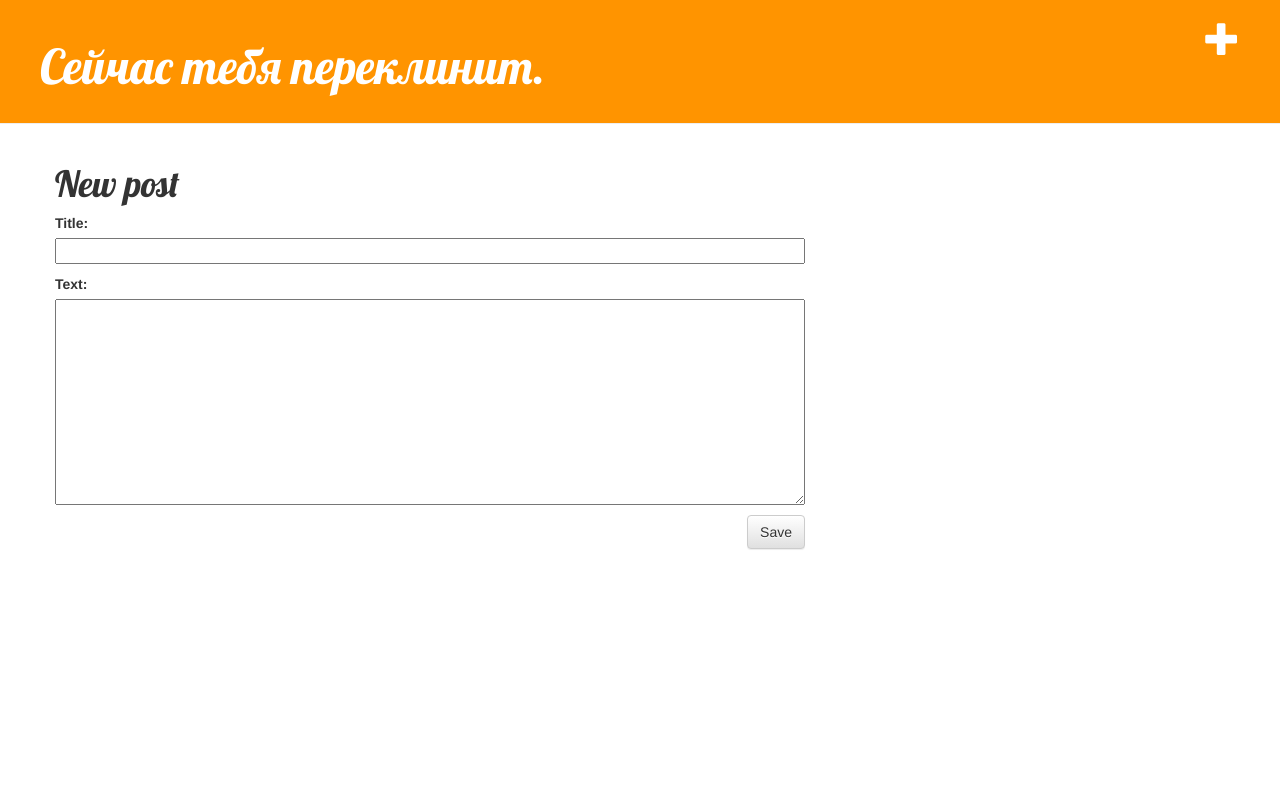
After one commit to argentai/django-girl, a Django app: page /post/new/ in a window 1280 px wide. The commit adds this page. Run offline with Django 3.2, Linux system fonts and the light colour scheme; the visitor is signed in with stand-in values (Sample User, id 1); some libraries are stand-ins or nearby versions.

```diff
--- /dev/null
+++ b/blog/forms.py
@@ -0,0 +1,9 @@
+from django import forms
+
+from .models import Post
+
+class PostForm(forms.ModelForm):
+
+    class Meta:
+        model = Post
+        fields = ('title', 'text',)
--- /dev/null
+++ b/blog/static/css/blog.css
@@ -0,0 +1,46 @@
+.page-header {
+    background-color: #ff9400;
+    margin-top: 0;
+    padding: 20px 20px 20px 40px;
+}
+
+.page-header h1, .page-header h1 a, .page-header h1 a:visited, .page-header h1 a:active {
+    color: #ffffff;
+    font-size: 36pt;
+    text-decoration: none;
+}
+
+.content {
+    margin-left: 40px;
+}
+
+h1, h2, h3, h4 {
+    font-family: 'Lobster', cursive;
+}
+
+.date {
+    color: #828282;
+}
+
+.save {
+    float: right;
+}
+
+.post-form textarea, .post-form input {
+    width: 100%;
+}
+
+.top-menu, .top-menu:hover, .top-menu:visited {
+    color: #ffffff;
+    float: right;
+    font-size: 26pt;
+    margin-right: 20px;
+}
+
+.post {
+    margin-bottom: 70px;
+}
+
+.post h1 a, .post h1 a:visited {
+    color: #000000;
+}
--- /dev/null
+++ b/blog/templates/blog/base.html
@@ -0,0 +1,27 @@
+{% load static %}
+<html>
+    <head>
+        <title>Django Girls blog</title>
+        <link rel="stylesheet" href="//maxcdn.bootstrapcdn.com/bootstrap/3.2.0/css/bootstrap.min.css">
+        <link rel="stylesheet" href="//maxcdn.bootstrapcdn.com/bootstrap/3.2.0/css/bootstrap-theme.min.css">
+        <link href='//fonts.googleapis.com/css?family=Lobster&subset=latin,latin-ext' rel='stylesheet' type='text/css'>
+        <link rel="stylesheet" href="{% static 'css/blog.css' %}">
+    </head>
+    <body>
+    <div class="page-header">
+        {% if user.is_authenticated %}
+            <a href="{% url 'post_new' %}" class="top-menu"><span
+                class="glyphicon glyphicon-plus"></span></a>
+        {% endif %}
+        <h1><a href="/">Сейчас тебя переклинит.</a></h1>
+    </div>
+    <div class="content container">
+        <div class="row">
+            <div class="col-md-8">
+            {% block content %}
+            {% endblock %}
+            </div>
+        </div>
+    </div>
+</body>
+</html>
--- /dev/null
+++ b/blog/templates/blog/post_edit.html
@@ -0,0 +1,9 @@
+{% extends 'blog/base.html' %}
+
+{% block content %}
+    <h1>New post</h1>
+    <form method="POST" class="post-form">{% csrf_token %}
+        {{ form.as_p }}
+        <button type="submit" class="save btn btn-default">Save</button>
+    </form>
+{% endblock %}
--- a/blog/urls.py
+++ b/blog/urls.py
@@ -2,5 +2,8 @@ from django.urls import path
 from . import views
 
 urlpatterns = [
-    path('', views.post_list, name='post_list'),
+    path('', views.post_list, name= 'post_list'),
+    path('post/<int:pk>/', views.post_detail, name='post_detail'),
+    path('post/new/', views.post_new, name='post_new'),
+    path('post/<int:pk>/edit/', views.post_edit, name='post_edit'),
 ]
--- a/blog/views.py
+++ b/blog/views.py
@@ -1,7 +1,43 @@
-from django.shortcuts import render
+from django.shortcuts import render, get_object_or_404, redirect
+from django.utils import timezone
 from .models import Post
-from django.utils import timezone
-# Create your views here.
+from .forms import PostForm
+
+
 def post_list(request):
-    posts= Post.objects.filter(published_date__lte=timezone.now()).order_by('published_date')
+    posts = Post.objects.filter(published_date__lte=timezone.now()).order_by('published_date')
     return render(request, 'blog/post_list.html', {'posts': posts})
+
+
+def post_detail(request, pk):
+    post = get_object_or_404(Post, pk=pk)
+    return render(request, 'blog/post_detail.html', {'post': post})
+
+
+def post_new(request):
+    if request.method == "POST":
+        form = PostForm(request.POST)
+        if form.is_valid():
+            post = form.save(commit=False)
+            post.author = request.user
+            post.published_date = timezone.now()
+            post.save()
+            return redirect('post_detail', pk=post.pk)
+    else:
+        form = PostForm()
+    return render(request, 'blog/post_edit.html', {'form': form})
+
+
+def post_edit(request, pk):
+    post = get_object_or_404(Post, pk=pk)
+    if request.method == "POST":
+        form = PostForm(request.POST, instance=post)
+        if form.is_valid():
+            post = form.save(commit=False)
+            post.author = request.user
+            post.published_date = timezone.now()
+            post.save()
+            return redirect('post_detail', pk=post.pk)
+    else:
+        form = PostForm(instance=post)
+    return render(request, 'blog/post_edit.html', {'form': form})
```
Also changed, not shown: blog/models.py (+1 -6 lines), blog/templates/blog/post_detail.html (added, +18 -0 lines), blog/templates/blog/post_list.html (+12 -10 lines).
